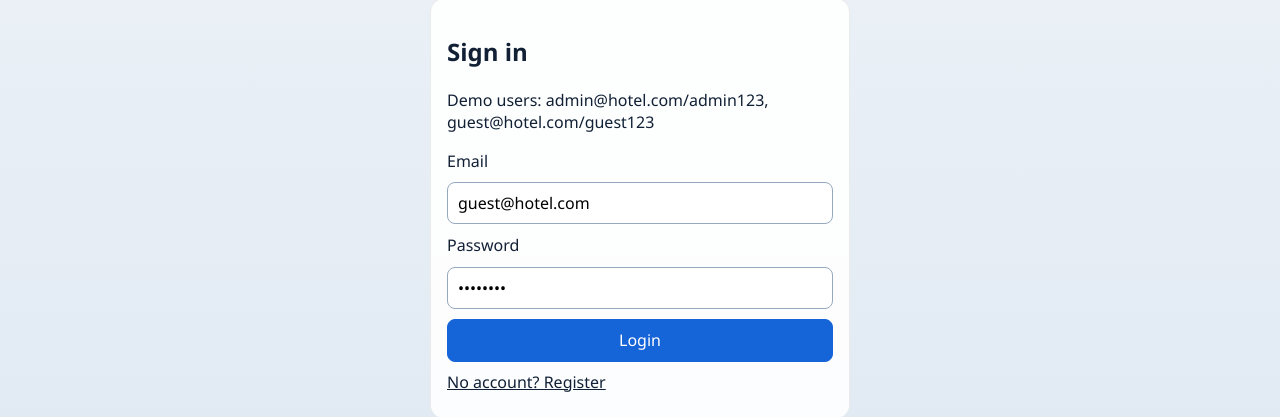
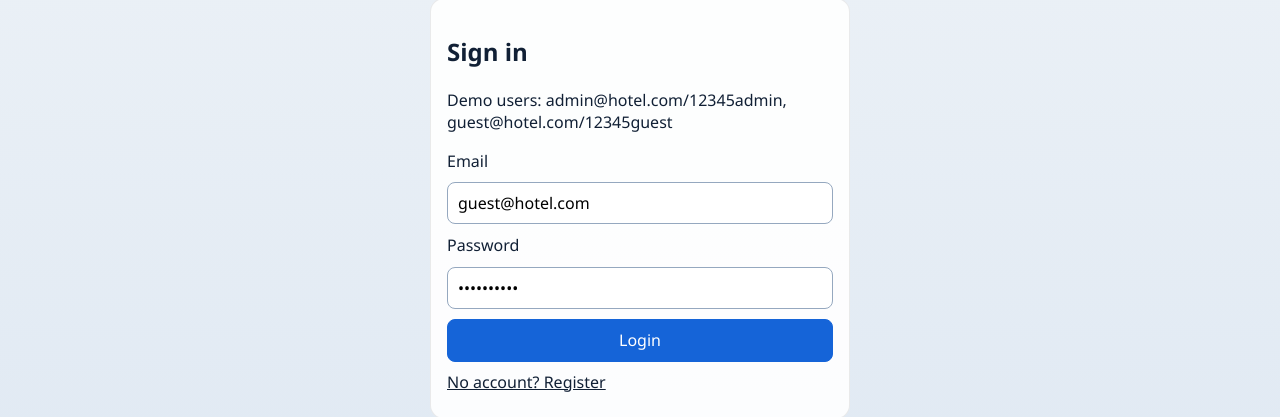
Before and after one commit to neredtalgat/booking-demo, a React (Vite) app in the folder frontend/: page /login in a window 1280 px wide. Shown: the part 157-574 px from the top of the page. Built offline with nearby package versions, Linux system fonts and the light colour scheme.

Commit message:
fix: ...

```diff
--- a/frontend/src/components/LoginPage.jsx
+++ b/frontend/src/components/LoginPage.jsx
@@ -6,7 +6,7 @@ export default function LoginPage() {
   const [isRegisterMode, setIsRegisterMode] = useState(false);
   const [name, setName] = useState("Student User");
   const [email, setEmail] = useState("guest@hotel.com");
-  const [password, setPassword] = useState("guest123");
+  const [password, setPassword] = useState("12345guest");
   const [error, setError] = useState("");
   const [message, setMessage] = useState("");
 
@@ -36,7 +36,7 @@ export default function LoginPage() {
   return (
     <section className="card login-card">
       <h1>{isRegisterMode ? "Create account" : "Sign in"}</h1>
-      <p>Demo users: admin@hotel.com/admin123, guest@hotel.com/guest123</p>
+      <p>Demo users: admin@hotel.com/12345admin, guest@hotel.com/12345guest</p>
 
       <form onSubmit={handleSubmit} className="form-stack">
         {isRegisterMode && (
--- a/frontend/src/components/RoomsPage.jsx
+++ b/frontend/src/components/RoomsPage.jsx
@@ -68,9 +68,12 @@ export default function RoomsPage() {
       <h1>Find a room</h1>
 
       <form className="card search-grid" onSubmit={handleSearch}>
+        <div className="form-stack compact">
           <label>City</label>
           <input value={search.city} onChange={(e) => setSearch((prev) => ({ ...prev, city: e.target.value }))} placeholder="Almaty" />
+        </div>
 
+        <div className="form-stack compact">
           <label>Guests</label>
           <input
             type="number"
@@ -79,12 +82,17 @@ export default function RoomsPage() {
             onChange={(e) => setSearch((prev) => ({ ...prev, guests: e.target.value }))}
             placeholder="2"
           />
+        </div>
 
+        <div className="form-stack compact">
           <label>Check-in</label>
           <input type="date" value={search.checkIn} onChange={(e) => setSearch((prev) => ({ ...prev, checkIn: e.target.value }))} />
+        </div>
 
+        <div className="form-stack compact">
           <label>Check-out</label>
           <input type="date" value={search.checkOut} onChange={(e) => setSearch((prev) => ({ ...prev, checkOut: e.target.value }))} />
+        </div>
 
         <button type="submit">Search</button>
       </form>
--- a/frontend/src/main.jsx
+++ b/frontend/src/main.jsx
@@ -6,11 +6,12 @@ import { ThemeProvider } from "./context/ThemeContext";
 import "./index.css";
 
 createRoot(document.getElementById("root")).render(
-  <BrowserRouter>
+  <BrowserRouter future={{ v7_startTransition: true, v7_relativeSplatPath: true }}>
   <AuthProvider>
     <ThemeProvider>
       <App />
     </ThemeProvider>
   </AuthProvider>
 </BrowserRouter>
+
 );
```
Also changed, not shown: 1 other file (tests, documents, lock files or other folders). Lines whose indentation alone changed are shown as unchanged.
